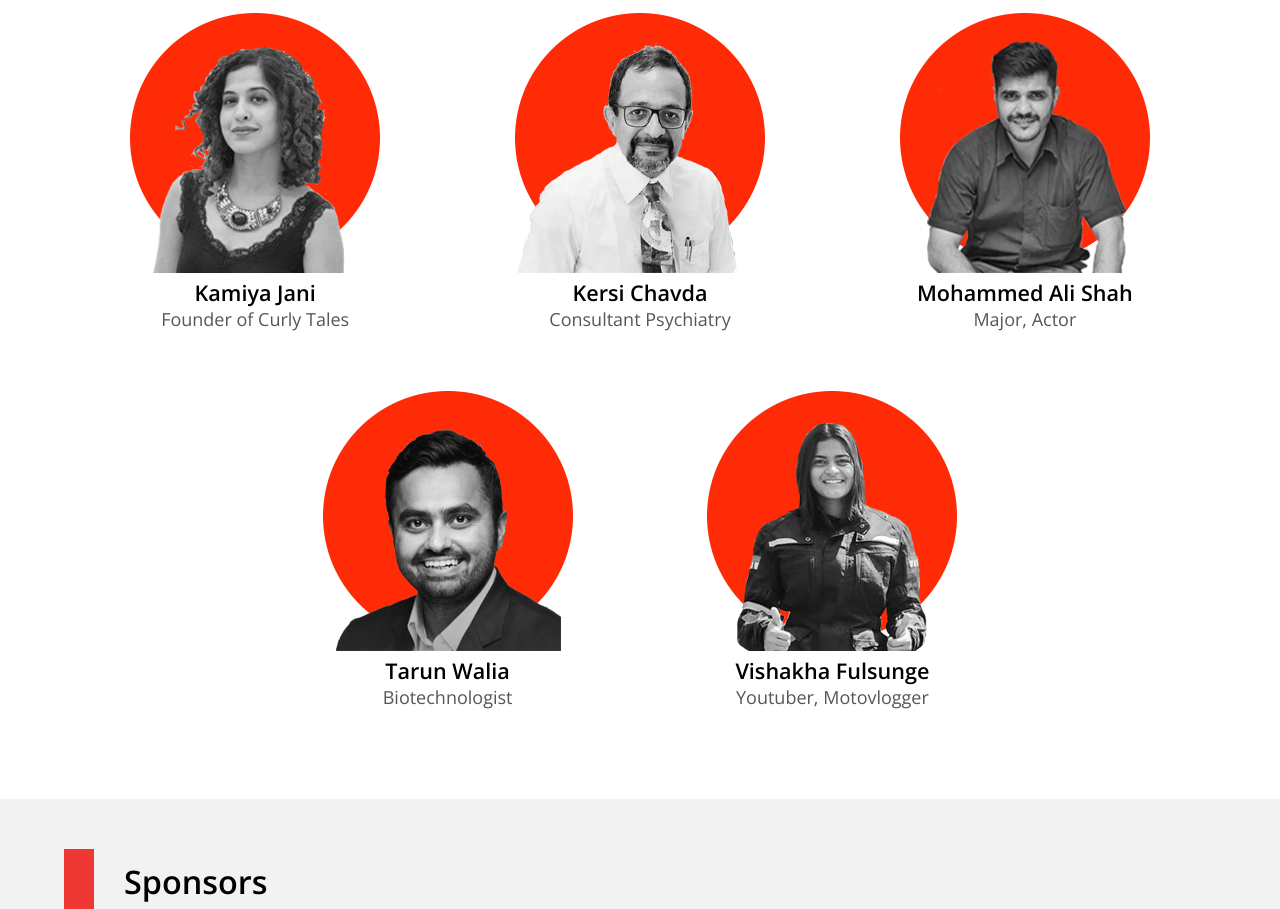
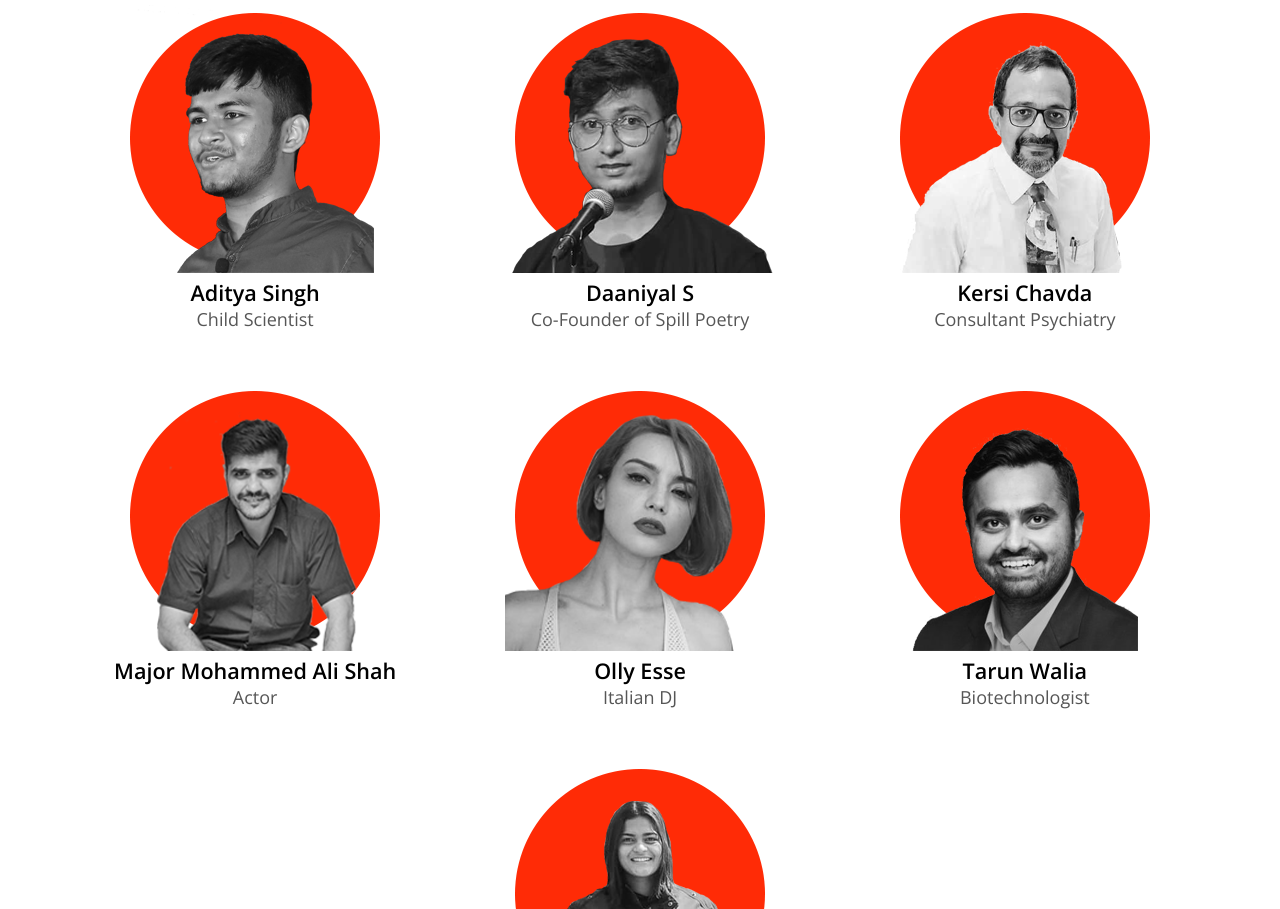
Before and after one commit to tedxsimsree/tedxsimsree.github.io, a plain HTML site: page index.html in a window 1280 px wide. Shown: the part 1987-2896 px from the top of the page. Drawn offline with nearby package versions, Linux system fonts and the light colour scheme.

Commit message:
Speakers Update

```diff
--- a/index.html
+++ b/index.html
@@ -152,10 +152,20 @@
                     <div class="speakerContainer">
                         <div class="speakerBox">
                             <a class="speakerImgLink" href="">
-                                <img class="tedSpeaker" src="./images/KJ.png" alt="Kamiya Jani">
+                                <img class="tedSpeaker" src="./images/AS.png" alt="Aditya Singh">
                                 <div class="speakerInfo">
-                                    <div class="speakerName">Kamiya Jani</div>
-                                    <div class="speakerTitle">Founder of Curly Tales</div>
+                                    <div class="speakerName">Aditya Singh</div>
+                                    <div class="speakerTitle">Child Scientist</div>
+                                </div>
+                            </a>
+                        </div>
+
+                        <div class="speakerBox">
+                            <a class="speakerImgLink" href="">
+                                <img class="tedSpeaker" src="./images/DS.png" alt="Daaniyal S">
+                                <div class="speakerInfo">
+                                    <div class="speakerName">Daaniyal S</div>
+                                    <div class="speakerTitle">Co-Founder of Spill Poetry</div>
                                 </div>
                             </a>
                         </div>
@@ -174,8 +184,18 @@
                             <a class="speakerImgLink" href="">
                                 <img class="tedSpeaker" src="./images/MAli.png" alt="Mohammed Ali Shah">
                                 <div class="speakerInfo">
-                                    <div class="speakerName">Mohammed Ali Shah</div>
-                                    <div class="speakerTitle">Major, Actor</div>
+                                    <div class="speakerName">Major Mohammed Ali Shah</div>
+                                    <div class="speakerTitle">Actor</div>
+                                </div>
+                            </a>
+                        </div>
+
+                        <div class="speakerBox">
+                            <a class="speakerImgLink" href="">
+                                <img class="tedSpeaker" src="./images/OE.png" alt="Olly Esse">
+                                <div class="speakerInfo">
+                                    <div class="speakerName">Olly Esse</div>
+                                    <div class="speakerTitle">Italian DJ</div>
                                 </div>
                             </a>
                         </div>
```
Also changed, not shown: pages/speakers.html (+2 -2 lines), images/AS.png (added), images/DS.png (added), images/KP.png (added), images/OE.png (added), 2 other files.
